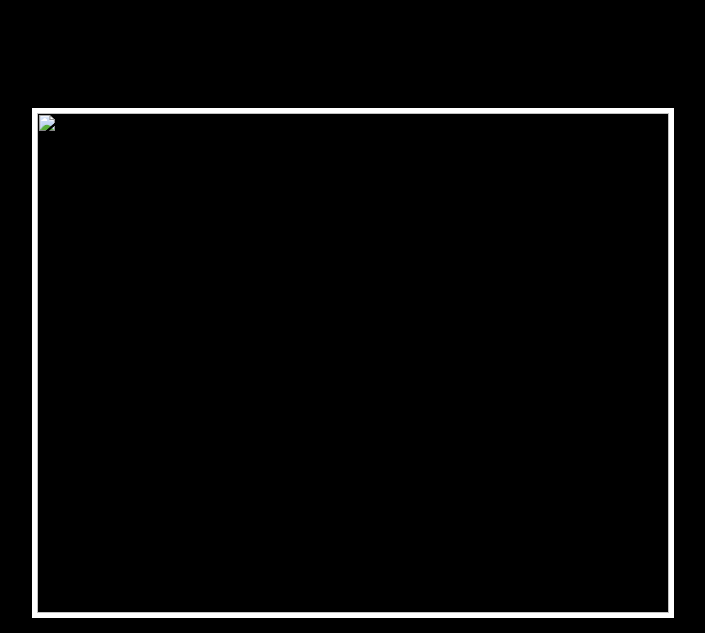
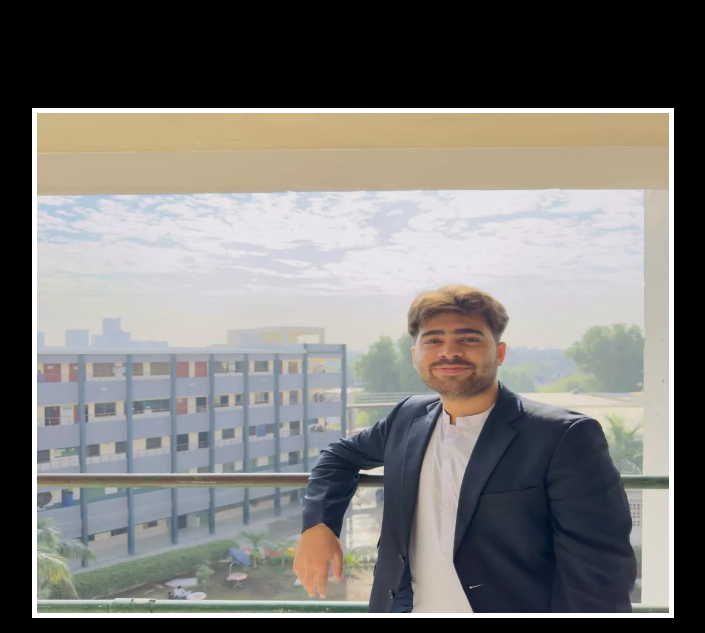
Before and after one commit to azmeerhassan/Motivation-Meme-Project, a plain HTML site: page index.html in a window 1280 px wide. Shown: the top 633 px of the page, without its empty margins (292-997 px from the left). Drawn offline with nearby package versions, Linux system fonts and the light colour scheme.

Commit message:
Add files via upload

```diff
--- a/index.html
+++ b/index.html
@@ -28,7 +28,7 @@ But it must have the following features:
 <body>
 
   <div>
-    <img class="image" src="./assets/images/link pic.jpeg">
+    <img class="image" src="./link pic.jpeg">
     <h1 class="libre-baskerville-regular">Who's Awesome?</h1>
     <p class="libre-baskerville-regular2">You are!</p>
   </div>
```
